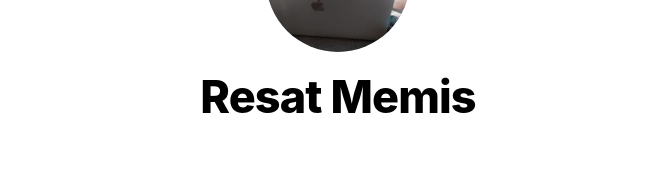
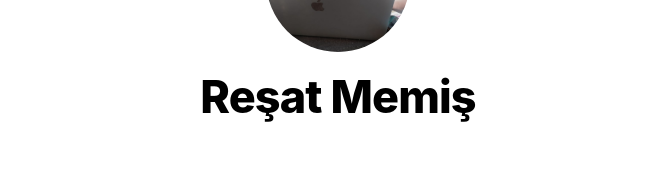
Before and after one commit to resatDev/blog, a Next.js app: page / in a window 1280 px wide. Shown: the part 146-315 px from the top of the page, without its empty margins (302-974 px from the left). Built offline with nearby package versions, Linux system fonts and the light colour scheme.

Commit message:
fix texts

```diff
--- a/components/Layout.js
+++ b/components/Layout.js
@@ -4,7 +4,7 @@ import styles from './layout.module.css';
 import utilStyles from '../styles/utils.module.css';
 import Link from 'next/link';
 
-const name = 'Resat Memis';
+const name = 'Reşat Memiş';
 export const siteTitle = 'Example blog';
 
 export default function Layout({ children, home }) {
```
